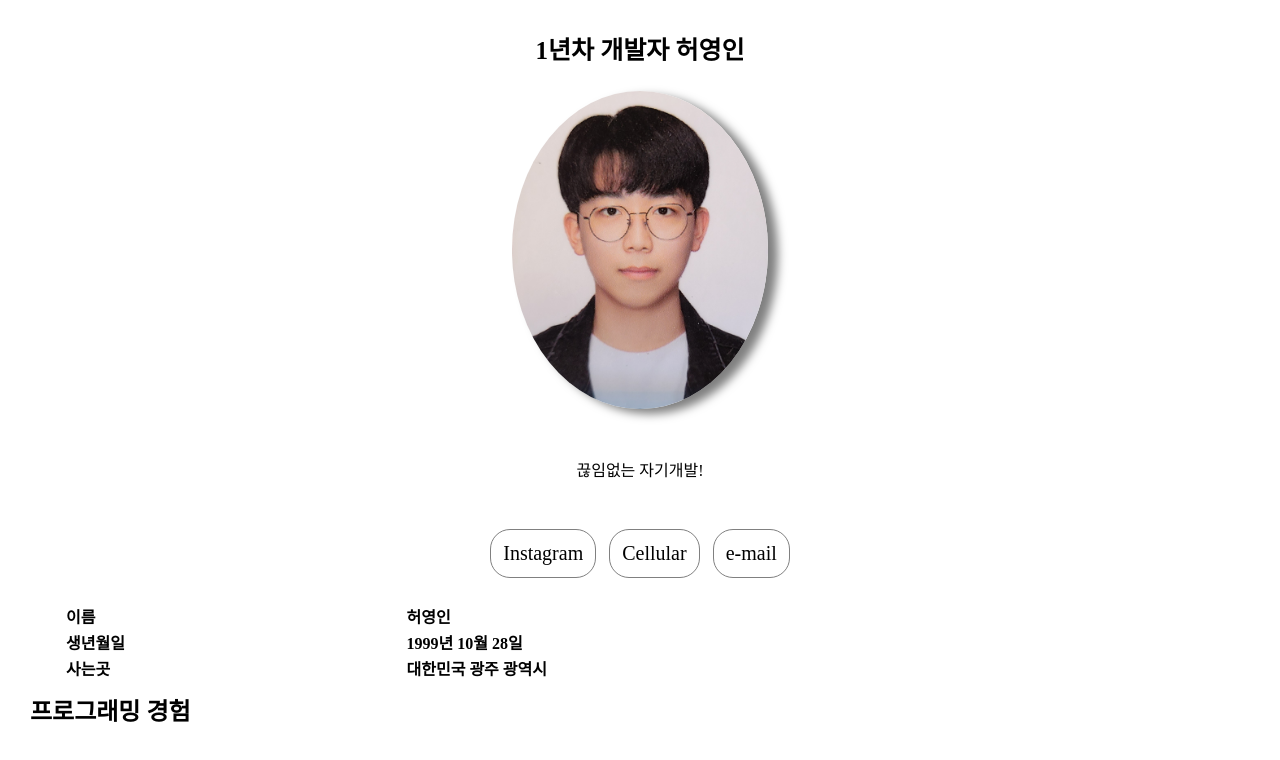
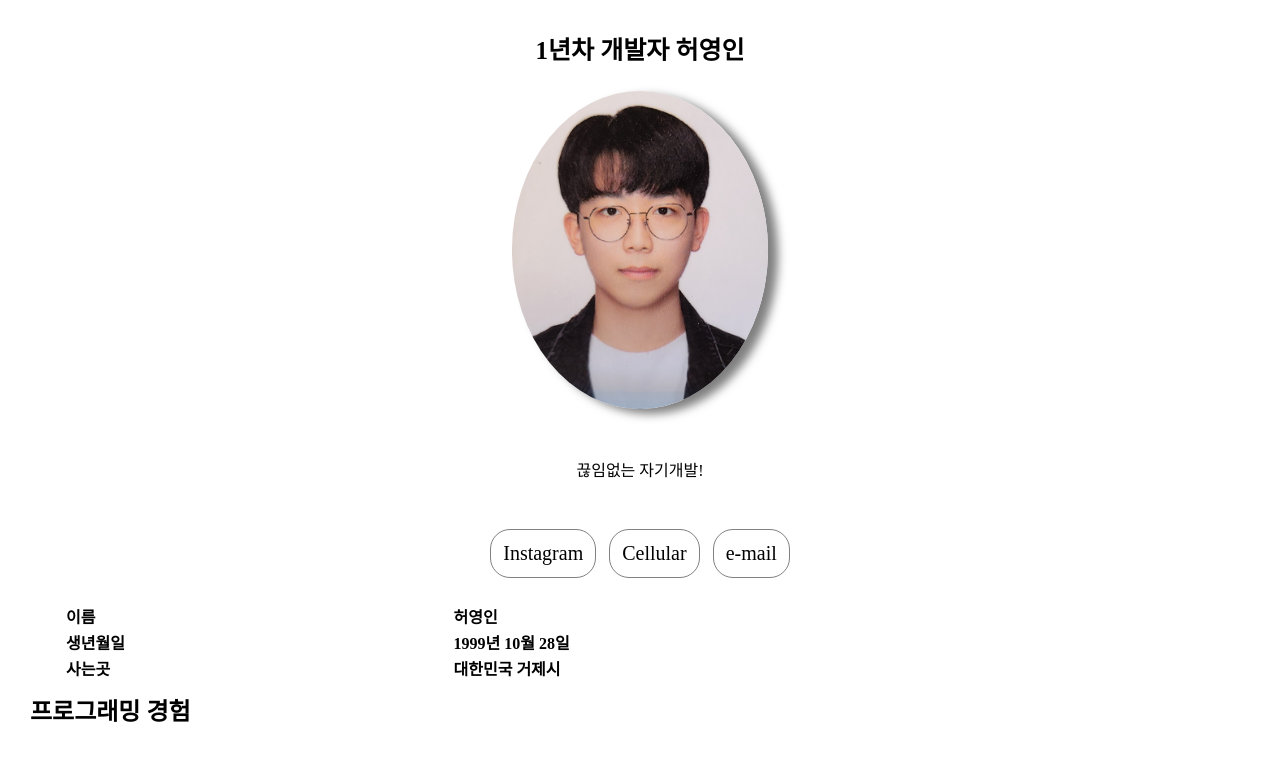
Before and after one commit to HE0IN/HE0IN.github.io, a plain HTML site: page index.html in a window 1280 px wide. Shown: the top 760 px of the page. Drawn offline with Linux system fonts and the light colour scheme.

Commit message:
intro mod

```diff
--- a/0702.html
+++ b/index.html
@@ -136,7 +136,7 @@
         </tr>
         <tr>
             <th>사는곳</th>
-            <th>대한민국 광주 광역시</th>
+            <th>대한민국 거제시</th>
         </tr>
     </table>
     <div>
@@ -199,6 +199,7 @@
     </div>
     <br><br><br><br>
     <h2>자기소개</h2>
+    <br>
     <p>
         " 계획을 수립하며 실행하는 과정에서 많은 준비와 미래에 대한 대비를 할 수 있다 생각합니다. 성공의 확률을 올리며 계획을 통해 실패의 리스크를 낮출 수 있었습니다. 세분화된 계획과 철저한
         준비로 목표한 바를 달성하고자 노력하고 있습니다. 학부 시절, 전자통신학과를 전공하며 통신이론, 센서공학, RF무선공학, IoT사물인터넷, MATLAP, 파이썬, C++, 3D프린팅 등
```
